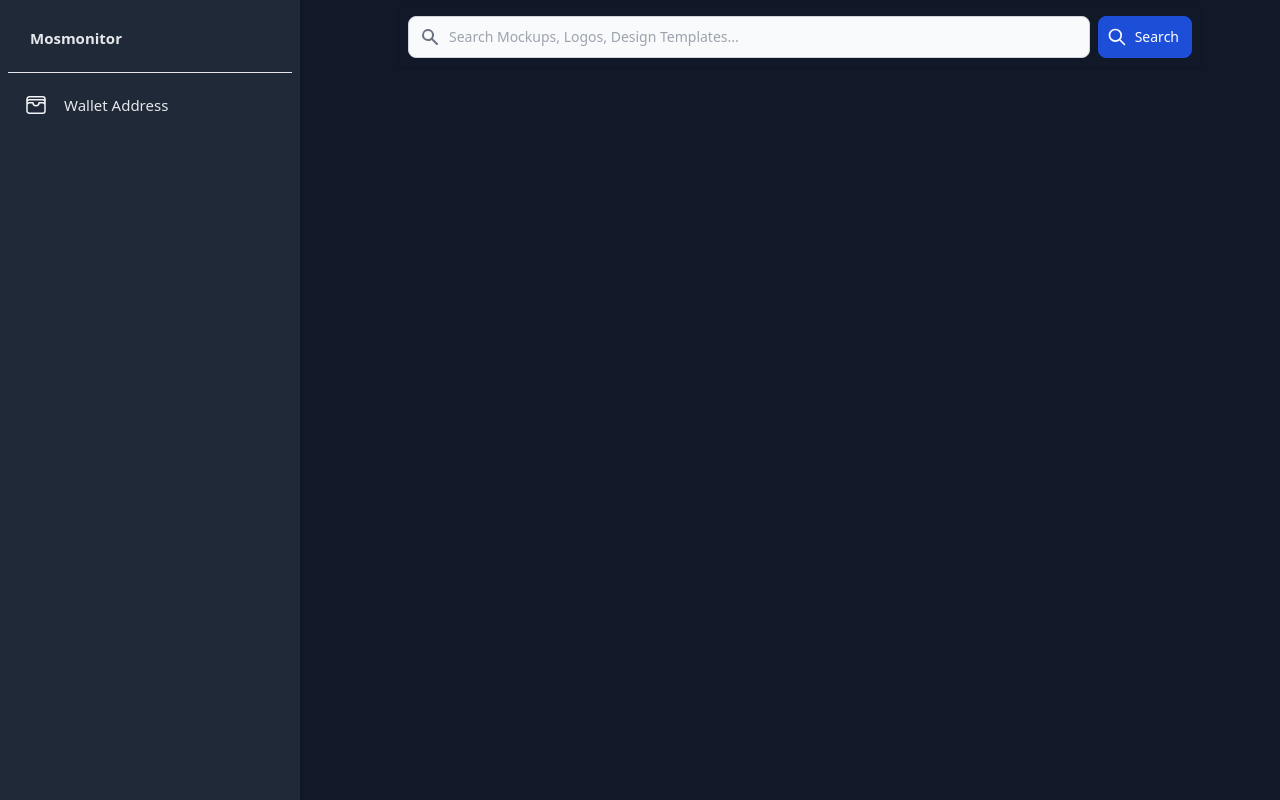
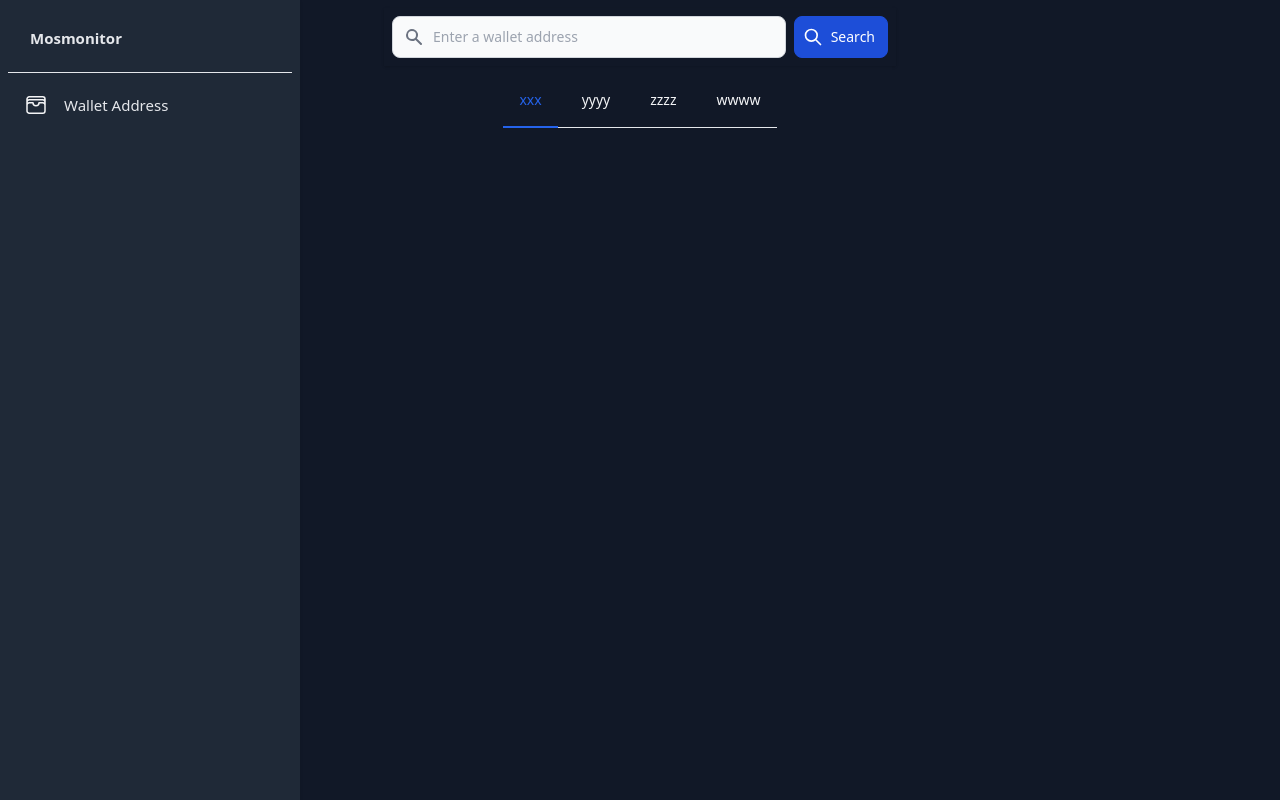
Before and after one commit to vking45/mos-monitor, a React (Create React App) app: page / in a window 1280 px wide. Built offline with nearby package versions, Linux system fonts and the light colour scheme.

Commit message:
Tabs added

```diff
--- a/public/index.html
+++ b/public/index.html
@@ -31,6 +31,37 @@
       body{
         background-color: #111827;
       }
+  .mosmonitor{
+  cursor: pointer;
+  text-align: center;
+  margin-bottom: 30px;
+  /* font-family: "Exo", sans-serif; */
+  font-size: 30px;
+  font-weight: 900;
+  text-transform: uppercase;
+  background: linear-gradient(
+    219deg,
+    #186cb8 20%,
+    transparent 20%,
+    transparent 20%,
+    #2a9a9f 20%,
+    #2a9a9f 40%,
+    transparent 40%,
+    transparent 40%,
+    #f1b211 40%,
+    #f1b211 60%,
+    transparent 60%,
+    transparent 60%,
+    #e83611 60%,
+    #e83611 80%,
+    transparent 80%,
+    transparent 80%,
+    #f9002f 80%
+  );
+  background-clip: text;
+  -webkit-background-clip: text;
+  color: transparent;
+  }
     </style>
     <noscript>You need to enable JavaScript to run this app.</noscript>
     <div id="root"></div>
--- a/src/App.js
+++ b/src/App.js
@@ -1,16 +1,10 @@
 import logo from './logo.svg';
-import Sidebar from './components/Sidebar';
 import './App.css';
-import Searchbar from './components/Searchbar';
-
+import Home from './screens/Home';
 function App() {
   return (
-    <div className="flex bg-gray-900">
-      <aside className="flex justify-start h-full">
-          <Sidebar />
-          <Searchbar />
-      </aside>
-    </div>
+
+    <Home />
   );
 }
 
--- a/src/components/Searchbar.jsx
+++ b/src/components/Searchbar.jsx
@@ -2,21 +2,20 @@
 
 function Searchbar() {
   return (
-    <div>
-<div className="sidebar fixed top-2 lg:left-[400px] left-[-600px] duration-1000
-    p-2 w-[800px] overflow-y-auto text-center bg-gray-900 shadow">
-<form class="flex items-center">
-    <label for="voice-search" class="sr-only">Search</label>
-    <div class="relative w-full">
-        <div class="absolute inset-y-0 left-0 flex items-center pl-3 pointer-events-none">
-            <svg aria-hidden="true" class="w-5 h-5 text-gray-500 dark:text-gray-400" fill="currentColor" viewBox="0 0 20 20" xmlns="http://www.w3.org/2000/svg"><path fill-rule="evenodd" d="M8 4a4 4 0 100 8 4 4 0 000-8zM2 8a6 6 0 1110.89 3.476l4.817 4.817a1 1 0 01-1.414 1.414l-4.816-4.816A6 6 0 012 8z" clip-rule="evenodd"></path></svg>
+    <div className="w-screen flex justify-center my-2  ">
+<div className="duration-1000 w-2/5 p-2 overflow-y-auto text-center bg-gray-900 shadow">
+<form className="flex items-center">
+    <label className="sr-only">Search</label>
+    <div className="relative w-full">
+        <div className="absolute inset-y-0 left-0 flex items-center pl-3 pointer-events-none">
+            <svg aria-hidden="true" className="w-5 h-5 text-gray-500 dark:text-gray-400" fill="currentColor" viewBox="0 0 20 20" xmlns="http://www.w3.org/2000/svg"><path fill-rule="evenodd" d="M8 4a4 4 0 100 8 4 4 0 000-8zM2 8a6 6 0 1110.89 3.476l4.817 4.817a1 1 0 01-1.414 1.414l-4.816-4.816A6 6 0 012 8z" clip-rule="evenodd"></path></svg>
         </div>
-        <input type="text" id="voice-search" class="bg-gray-50 border border-gray-300 text-gray-900 text-sm rounded-lg focus:ring-blue-500 focus:border-blue-500 block w-full pl-10 p-2.5  dark:bg-gray-700 dark:border-gray-600 dark:placeholder-gray-400 dark:text-white dark:focus:ring-blue-500 dark:focus:border-blue-500" placeholder="Search Mockups, Logos, Design Templates..." required />
-        <button type="button" class="absolute inset-y-0 right-0 flex items-center pr-3">
+        <input type="text" id="voice-search" className="bg-gray-50 border border-gray-300 text-gray-900 text-sm rounded-lg focus:ring-blue-500 focus:border-blue-500 block w-full pl-10 p-2.5  dark:bg-gray-700 dark:border-gray-600 dark:placeholder-gray-400 dark:text-white dark:focus:ring-blue-500 dark:focus:border-blue-500" placeholder="Enter a wallet address" required />
+        <button type="button" className="absolute inset-y-0 right-0 flex items-center pr-3">
         </button>
     </div>
-    <button type="submit" class="inline-flex items-center py-2.5 px-3 ml-2 text-sm font-medium text-white bg-blue-700 rounded-lg border border-blue-700 hover:bg-blue-800 focus:ring-4 focus:outline-none focus:ring-blue-300 dark:bg-blue-600 dark:hover:bg-blue-700 dark:focus:ring-blue-800">
-        <svg aria-hidden="true" class="w-5 h-5 mr-2 -ml-1" fill="none" stroke="currentColor" viewBox="0 0 24 24" xmlns="http://www.w3.org/2000/svg"><path stroke-linecap="round" stroke-linejoin="round" stroke-width="2" d="M21 21l-6-6m2-5a7 7 0 11-14 0 7 7 0 0114 0z"></path></svg>Search
+    <button type="submit" className="inline-flex items-center py-2.5 px-3 ml-2 text-sm font-medium text-white bg-blue-700 rounded-lg border border-blue-700 hover:bg-blue-800 focus:ring-4 focus:outline-none focus:ring-blue-300 dark:bg-blue-600 dark:hover:bg-blue-700 dark:focus:ring-blue-800">
+        <svg aria-hidden="true" className="w-5 h-5 mr-2 -ml-1" fill="none" stroke="currentColor" viewBox="0 0 24 24" xmlns="http://www.w3.org/2000/svg"><path stroke-linecap="round" stroke-linejoin="round" stroke-width="2" d="M21 21l-6-6m2-5a7 7 0 11-14 0 7 7 0 0114 0z"></path></svg>Search
     </button>
 </form>
 </div>
--- /dev/null
+++ b/src/components/Tabs.jsx
@@ -0,0 +1,29 @@
+import React from 'react'
+
+function Tabs() {
+  return (
+    <div className="flex justify-center align-middle">
+
+<div className="mb-4 border-b  dark:border-gray-700">
+    <ul className="flex flex-wrap -mb-px text-sm font-medium text-center" id="myTab" data-tabs-toggle="#myTabContent" role="tablist">
+        <li className="mr-2" role="presentation">
+            <button className="inline-block p-4 rounded-t-lg border-b-2 text-blue-600 border-blue-600 hover:text-blue-600 hover:border-blue-600 active:text-blue-600 " id="profile-tab" data-tabs-target="#profile" type="button" role="tab" aria-controls="profile" aria-selected="false">xxx</button>
+        </li>
+        <li className="mr-2" role="presentation">
+            <button className="inline-block p-4 rounded-t-lg border-b-2 border-transparent text-gray-100 hover:text-blue-600 hover:border-blue-600" id="dashboard-tab" data-tabs-target="#dashboard" type="button" role="tab" aria-controls="dashboard" aria-selected="false">yyyy</button>
+        </li>
+        <li className="mr-2" role="presentation">
+            <button className="inline-block p-4 rounded-t-lg border-b-2 border-transparent text-gray-100 hover:text-blue-600 hover:border-blue-600" id="settings-tab" data-tabs-target="#settings" type="button" role="tab" aria-controls="settings" aria-selected="false">zzzz</button>
+        </li>
+        <li role="presentation">
+            <button className="inline-block p-4 rounded-t-lg border-b-2 border-transparent text-gray-100 hover:text-blue-600 hover:border-blue-600" id="contacts-tab" data-tabs-target="#contacts" type="button" role="tab" aria-controls="contacts" aria-selected="false">wwww</button>
+        </li>
+    </ul>
+</div>
+
+
+    </div>
+  )
+}
+
+export default Tabs
--- a/src/screens/Home.jsx
+++ b/src/screens/Home.jsx
@@ -1,41 +1,20 @@
 import React from 'react'
-
+import Searchbar from '../components/Searchbar';
+import Sidebar from '../components/Sidebar';
+import Tabs from '../components/Tabs';
 function Home() {
   return (
-    <div className="h-full">
-
-
-<span class="absolute text-white text-4xl top-5 left-4 cursor-pointer" onclick="Openbar()">
-    <i class="bi bi-filter-left px-2 bg-gray-900 rounded-md"></i>
-  </span>
-  <div class="sidebar fixed top-0 bottom-0 lg:left-0 left-[-300px] duration-1000
-    p-2 w-[300px] overflow-y-auto text-center bg-gray-900 shadow h-screen">
-    <div class="text-gray-100 text-xl">
-      <div class="p-2.5 mt-1 flex items-center rounded-md ">
-        <h1 class="text-[15px]  ml-3 text-2xl text-gray-200 font-bold">Mosmonitor</h1>
-        <i class="bi bi-x ml-20 cursor-pointer lg:hidden" onclick="Openbar()"></i>
-      </div>
-      <hr class="my-2 text-gray-600"/>
-
-      <div>
-        <div class="p-2.5 mt-3 flex items-center rounded-md
-        px-4 duration-300 cursor-pointer  bg-gray-700">
-          <i class="bi bi-search text-sm"></i>
-          <input class="text-[15px] ml-4 w-full bg-transparent focus:outline-none" placeholder="Serach" />
-        </div>
-
-        <div class="p-2.5 mt-2 flex items-center rounded-md px-4 duration-300 cursor-pointer  hover:bg-blue-600">
-          <i class="bi bi-house-door-fill"></i>
-          <span class="text-[15px] ml-4 text-gray-200">Home</span>
-        </div>
-
-
-      </div>
-    </div>
+    <div >
+    <aside>
+        <Sidebar />
+    </aside>
+    <header>
+    <Searchbar />
+    </header>
+    <main>
+      <Tabs />
+    </main>
   </div>
-
-
-    </div>
   )
 }
 
--- /dev/null
+++ b/src/screens/Splash.jsx
@@ -0,0 +1,11 @@
+import React from 'react';
+
+function Splash() {
+  return (
+    <div>
+
+    </div>
+  )
+}
+
+export default Splash
```
Also changed, not shown: src/components/Profile.jsx (added).
